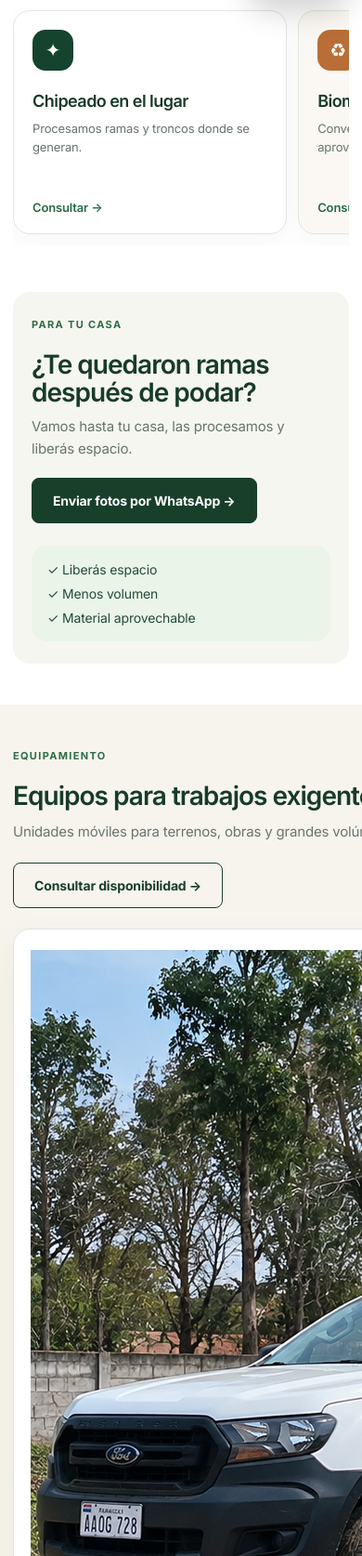
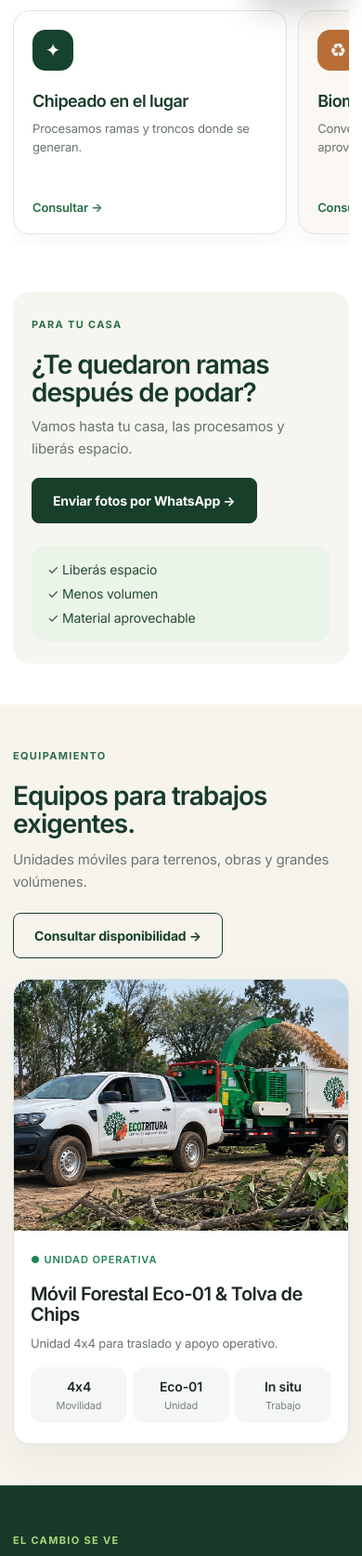
Before and after one commit to equantum-py/ecotritura, a Flask app: page / in a window 390 px wide; the page is wider, and only the part inside the window is pictured. Shown: the part 832-2506 px from the top of that part at 93% size. Run offline with Flask 3, Linux system fonts and the light colour scheme.

Commit message:
Ajustar imagen del Móvil Forestal Eco-01 responsive

```diff
--- a/static/css/style.css
+++ b/static/css/style.css
@@ -250,3 +250,14 @@ p,.section-copy,.cards p,.steps p{font-family:var(--font-ui)!important;font-weig
  .fleet-specs span{padding:12px 4px;font-size:14px}
  #sectores{display:none}
 }
+
+/* Móvil Forestal Eco-01 */
+.fleet-card-photo{padding:0;overflow:hidden}
+.fleet-photo{display:block;width:100%;height:330px;object-fit:cover;object-position:center}
+.fleet-card-body{padding:28px 30px 30px}
+.fleet-card-body>p{margin:-12px 0 22px;color:#69756e;font-size:14px}
+@media(max-width:720px){
+ .fleet-photo{height:auto;aspect-ratio:4/3;object-fit:cover}
+ .fleet-card-body{padding:20px 18px 22px}
+ .fleet-card-body>p{font-size:13px;margin:-8px 0 16px}
+}
```
